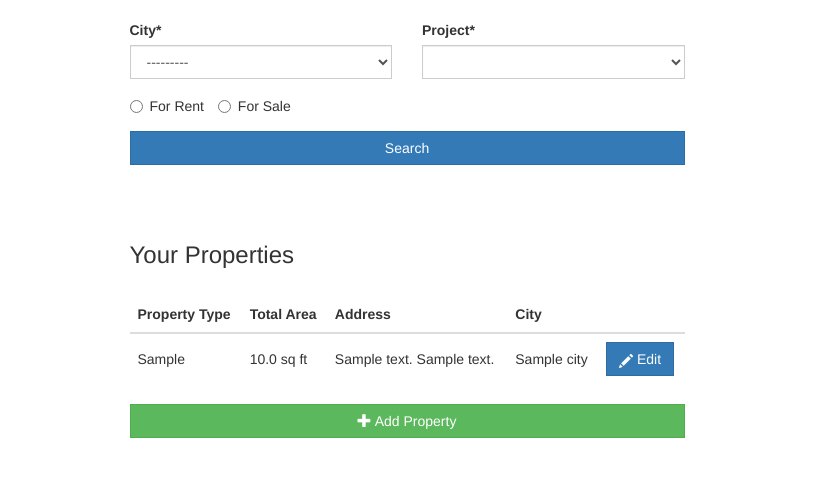
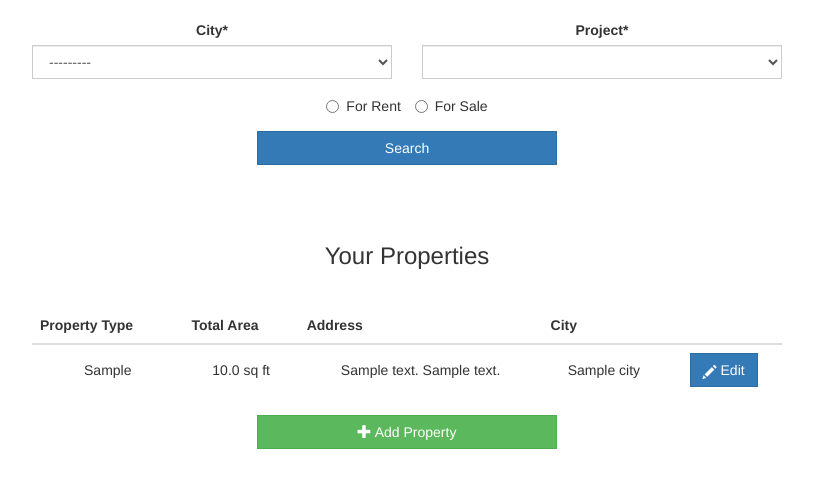
Before and after one commit to utkbansal/gharonda, a Django app: page / in a window 1280 px wide. Shown: the part 67-555 px from the top of the page, without its empty margins (233-1046 px from the left). Run offline with Django 3.2, Linux system fonts and the light colour scheme; a user stored in the database is signed in; tables that the repository leaves empty hold one stand-in row (values such as "Sample post"); lists and menus that the app fills with data are empty; some libraries are stand-ins or nearby versions.

Commit message:
Resize buttons on the search page

```diff
--- a/properties/forms.py
+++ b/properties/forms.py
@@ -73,7 +73,7 @@ class SearchForm(forms.Form):
                 Div(
                     ButtonHolder(
                         Submit('submit', 'Search',
-                               css_class='btn-primary btn-block')
+                               css_class='btn-primary ')
                     ),
                     css_class='col-md-12'
                 )
--- a/properties/templates/search.html
+++ b/properties/templates/search.html
@@ -8,8 +8,8 @@
 
 {% block content %}
     <div class="row search">
-        <div class="col-md-3"></div>
-        <div class="col-md-6">
+        <div class="col-md-2"></div>
+        <div class="col-md-8">
             {% crispy form %}
         </div>
         <div class="col-md-3"></div>
@@ -17,8 +17,8 @@
 
     {% if user.is_authenticated %}
         <div class="row property-table">
-            <div class="col-md-3"></div>
-            <div class="col-md-6">
+            <div class="col-md-2"></div>
+            <div class="col-md-8">
                 <h3>Your Properties</h3>
                 <table class="table ">
                     <thead>
@@ -56,15 +56,20 @@
                     {% endfor %}
                     </tbody>
                 </table>
-                <a href="{% url 'basic' %}">
-                    <button type="button" class="btn btn-success btn-block"
-                            id="add-property-button">
-                        <span class="glyphicon glyphicon-plus"></span>
-                        Add Property
-                    </button>
-                </a>
+                <div class="row">
+                    <div class="col-md-12">
+                        <div class="buttonHolder">
+                            <a href="{% url 'basic' %}">
+                                <button type="button"
+                                        class="btn btn-success "
+                                        id="add-property-button">
+                                    <span class="glyphicon glyphicon-plus"></span>
+                                    Add Property
+                                </button>
+                            </a></div></div>
+                </div>
             </div>
-            <div class="col-md-3"></div>
+            <div class="col-md-2"></div>
         </div>
     {% endif %}
 
--- a/static/css/dashboard.css
+++ b/static/css/dashboard.css
@@ -1,3 +1,19 @@
-.property-table{
+.property-table {
     margin-top: 5%;
 }
+
+.buttonHolder {
+    text-align: center;
+}
+
+#submit-id-submit {
+    width: 300px;
+}
+
+#add-property-button {
+    width: 300px;
+}
+
+.col-md-8 {
+    text-align: center;
+}
```
